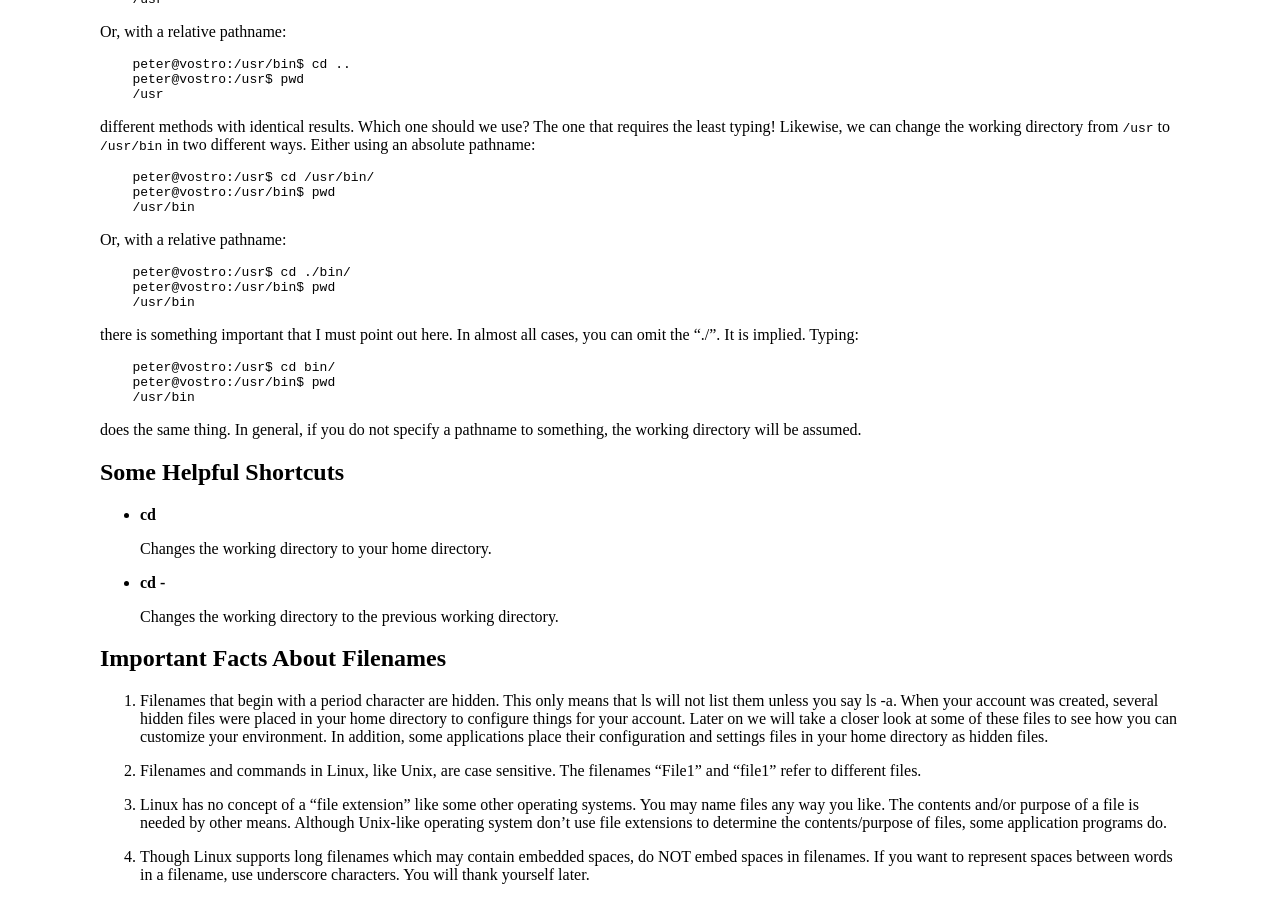
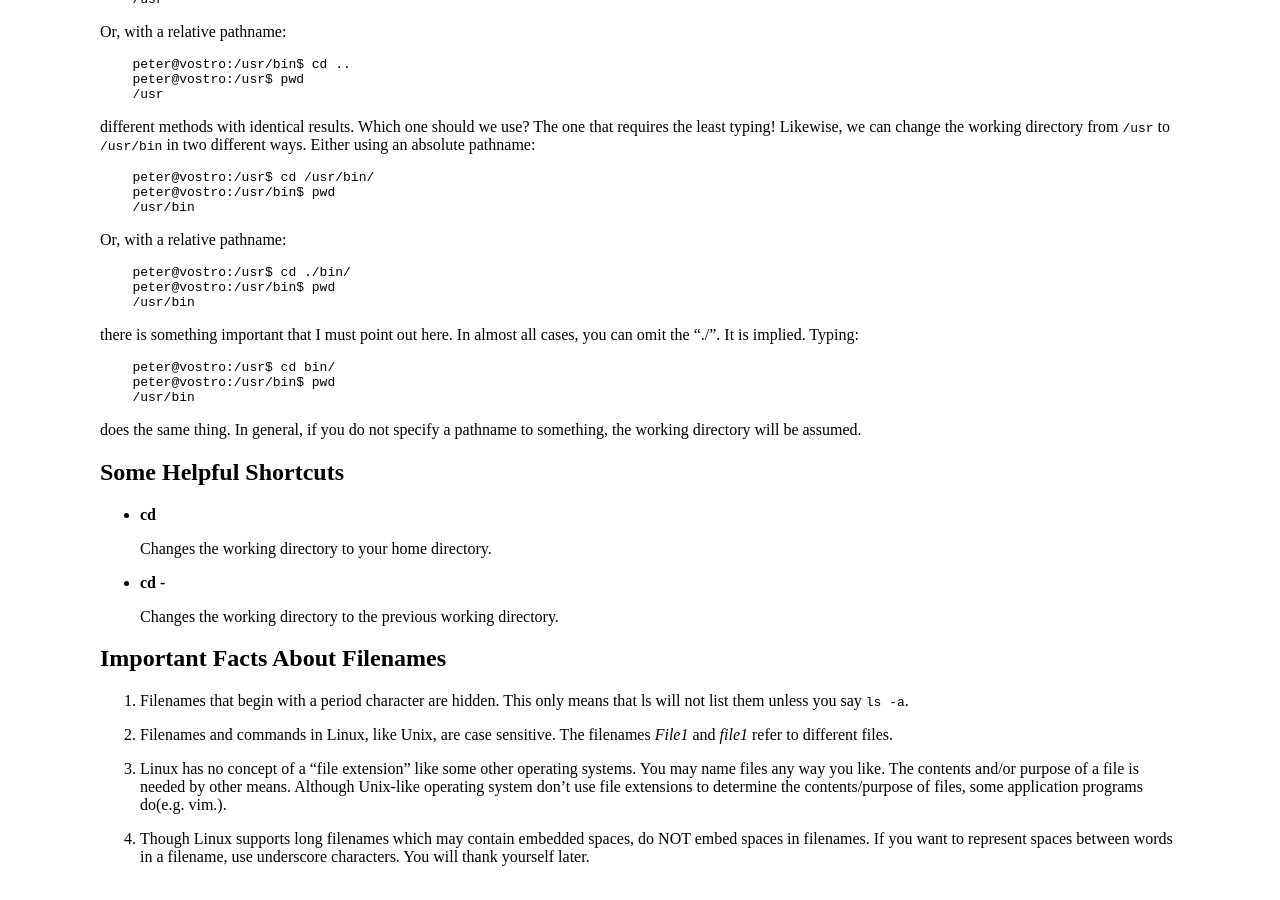
Before and after one commit to happypeter/LGCB, a Jekyll site: the page built from book/bash_navigation.md, in a window 1280 px wide and 900 px high, scrolled down 1800 px. Built offline with Jekyll 4.4.1, drawn with Linux system fonts in a browser that asks for light colours; Markdown is read by kramdown in place of the engine named in the settings.

Commit message:
this is the right way to do _filename_

```diff
--- a/book/bash_navigation.md
+++ b/book/bash_navigation.md
@@ -73,7 +73,7 @@ allowed to write file.
 ## Listing The Contents Of A Directory
 
 To list the files and directories in the current working directory, we use the
-__ls__ command.
+`ls` command.
 
     peter@vostro:~/repo-farm/LGCB/book$ ls
     bash-intro.md  bash-navigation.md  bash-start.md  git.md  images  index.md
@@ -104,7 +104,7 @@ pathname) there is a directory called "usr" which contains a directory called
 
 
 Now we can see that we have changed the current working directory to
-`/usr/bin` and that it is full of files. Notice how the shell prompt has
+_/usr/bin_ and that it is full of files. Notice how the shell prompt has
 changed? As a convenience, it is usually set up to automatically display the
 name of the working directory.
 
@@ -174,21 +174,16 @@ something, the working directory will be assumed.
 
 ## Important Facts About Filenames
 1. Filenames that begin with a period character are hidden. This only means
-   that ls will not list them unless you say ls -a. When your account was
-   created, several hidden files were placed in your home directory to
-   configure things for your account. Later on we will take a closer look at
-   some of these files to see how you can customize your environment. In
-   addition, some applications place their configuration and settings files in
-   your home directory as hidden files.
+   that ls will not list them unless you say `ls -a`.
 
 2. Filenames and commands in Linux, like Unix, are case sensitive. The
-   filenames "File1" and "file1" refer to different files.
+   filenames _File1_ and _file1_ refer to different files.
 
-3. Linux has no concept of a “file extension” like some other operating
+3. Linux has no concept of a "file extension" like some other operating
    systems.  You may name files any way you like. The contents and/or purpose
-   of a file is needed by other means. Although Unix-like operating system don’t
+   of a file is needed by other means. Although Unix-like operating system don't
    use file extensions to determine the contents/purpose of files, some
-   application programs do.
+   application programs do(e.g. vim.).
 
 4. Though Linux supports long filenames which may contain embedded spaces, do
    NOT embed spaces in filenames. If you want to represent spaces between
```
